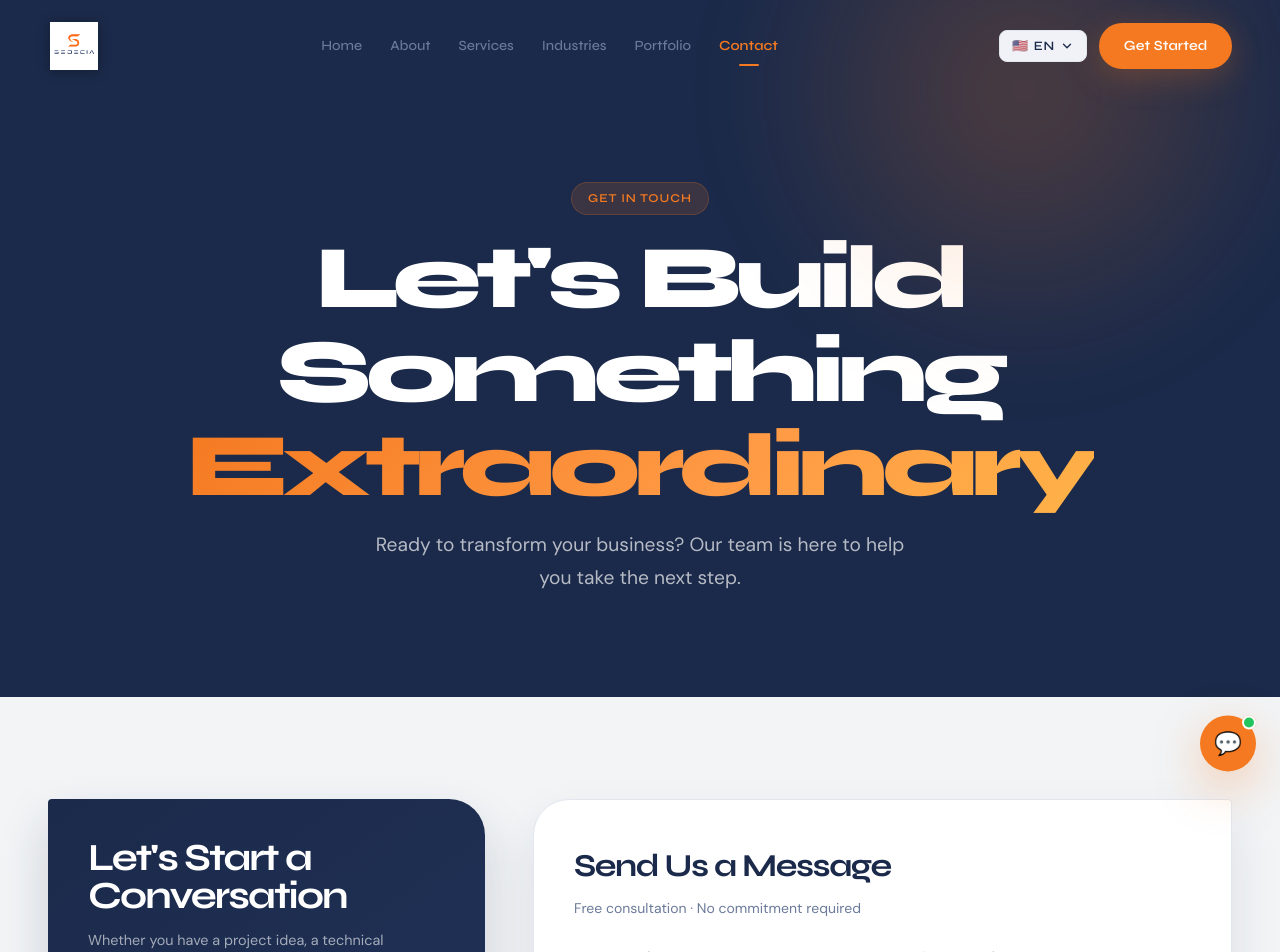
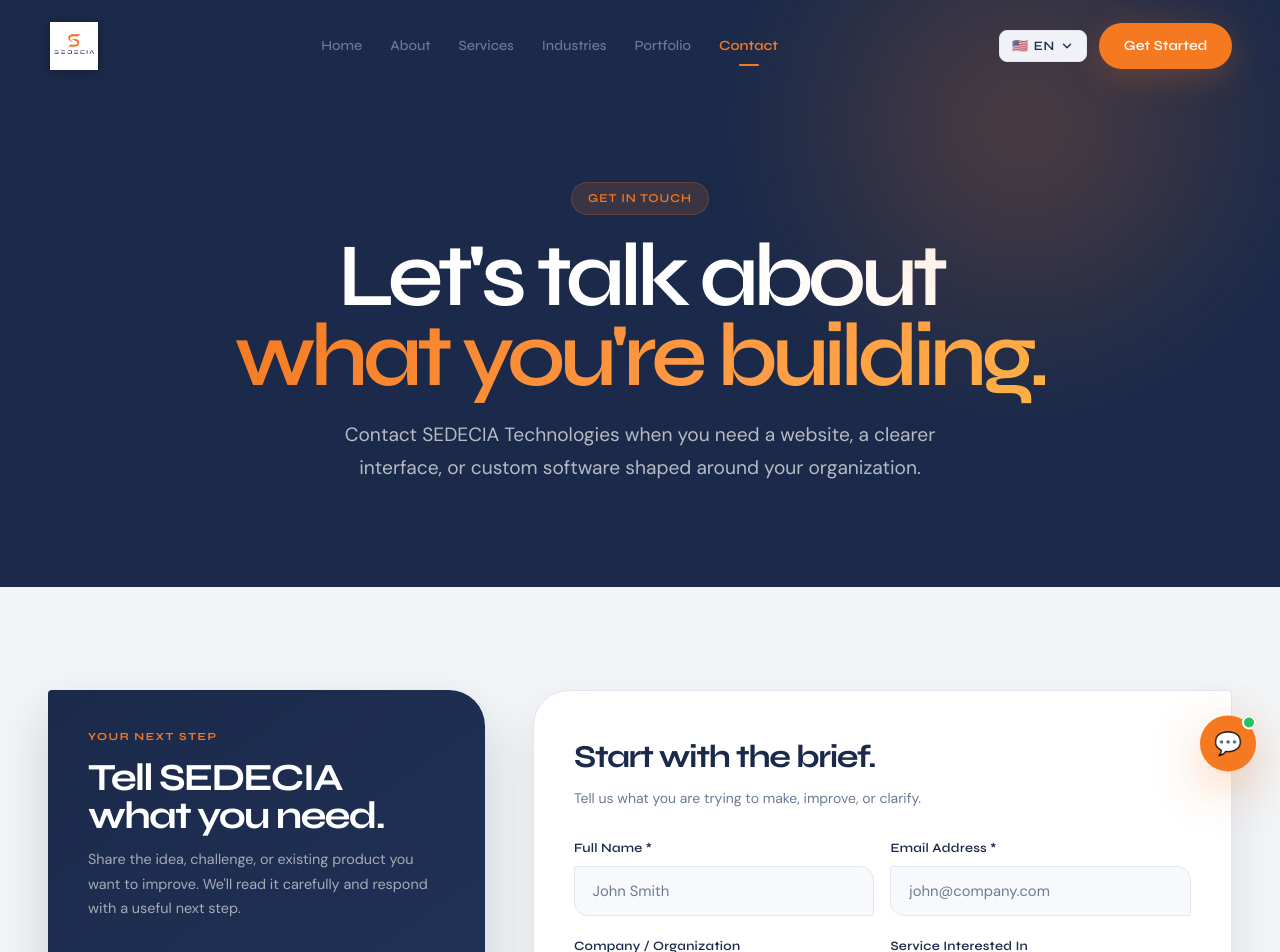
Before and after one commit to yerondereje432/sedecia, a React (Vite) app: page /contact in a window 1280 px wide. Shown: the top 952 px of the page. Built offline with nearby package versions, Linux system fonts and the light colour scheme.

Commit message:
Revamp Contact page with new titles and animations
Updated contact page content and animations for improved engagement.

```diff
--- a/src/pages/Contact.jsx
+++ b/src/pages/Contact.jsx
@@ -95,13 +95,13 @@ export default function Contact() {
         <div className="container" style={{ textAlign: 'center' }}>
           <motion.div initial={{ opacity: 0, y: 30 }} animate={{ opacity: 1, y: 0 }} transition={{ duration: 0.6 }}>
             <span className="badge badge-orange">{t('contact.badge')}</span>
-            <h1 className="display-xl" style={{ color: 'var(--navy)', marginBlock: '1rem' }}>
-              {t('contact.title')}{' '}
-              <span className="gradient-text">{t('contact.titleAccent')}</span>
-            </h1>
-            <p className="body-lg" style={{ maxWidth: '540px', marginInline: 'auto' }}>
-              {t('contact.subtitle')}
-            </p>
+            <motion.h1 className="display-xl contact-hero__title" initial={{ opacity: 0, y: 28 }} animate={{ opacity: 1, y: 0 }} transition={{ delay: .12, duration: .7 }}>
+              Let&apos;s talk about<br />
+              <span className="gradient-text">what you&apos;re building.</span>
+            </motion.h1>
+            <motion.p className="body-lg contact-hero__subtitle" initial={{ opacity: 0, y: 20 }} animate={{ opacity: 1, y: 0 }} transition={{ delay: .25, duration: .65 }}>
+              Contact SEDECIA Technologies when you need a website, a clearer interface, or custom software shaped around your organization.
+            </motion.p>
           </motion.div>
         </div>
       </section>
@@ -118,10 +118,10 @@ export default function Contact() {
               animate={inView ? { opacity: 1, x: 0 } : {}}
               transition={{ duration: 0.7 }}
             >
-              <h2 className="contact-info-panel__title">Let's Start a Conversation</h2>
+              <span className="contact-info-panel__eyebrow">Your next step</span>
+              <h2 className="contact-info-panel__title">Tell SEDECIA what you need.</h2>
               <p className="contact-info-panel__sub">
-                Whether you have a project idea, a technical challenge, or just want to explore
-                what AI can do for you — we're here.
+                Share the idea, challenge, or existing product you want to improve. We&apos;ll read it carefully and respond with a useful next step.
               </p>
 
               <div className="contact-info-panel__items">
@@ -170,8 +170,8 @@ export default function Contact() {
             >
               <form className="contact-form" onSubmit={handleSubmit} noValidate>
                 <div className="contact-form__header">
-                  <h3 className="contact-form__title">Send Us a Message</h3>
-                  <p className="contact-form__sub">Free consultation · No commitment required</p>
+                  <h3 className="contact-form__title">Start with the brief.</h3>
+                  <p className="contact-form__sub">Tell us what you are trying to make, improve, or clarify.</p>
                 </div>
 
                 <div className="contact-form__row">
```
